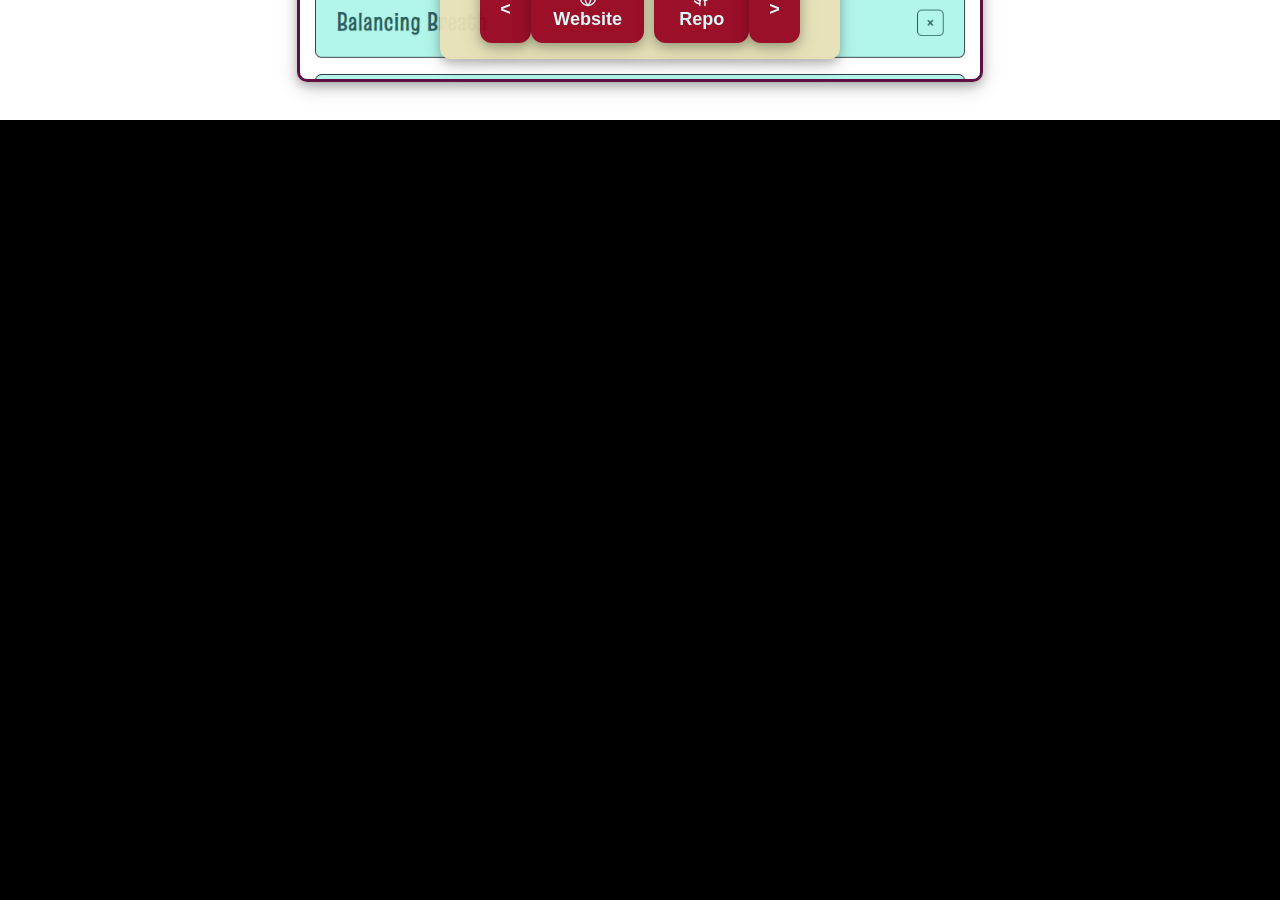
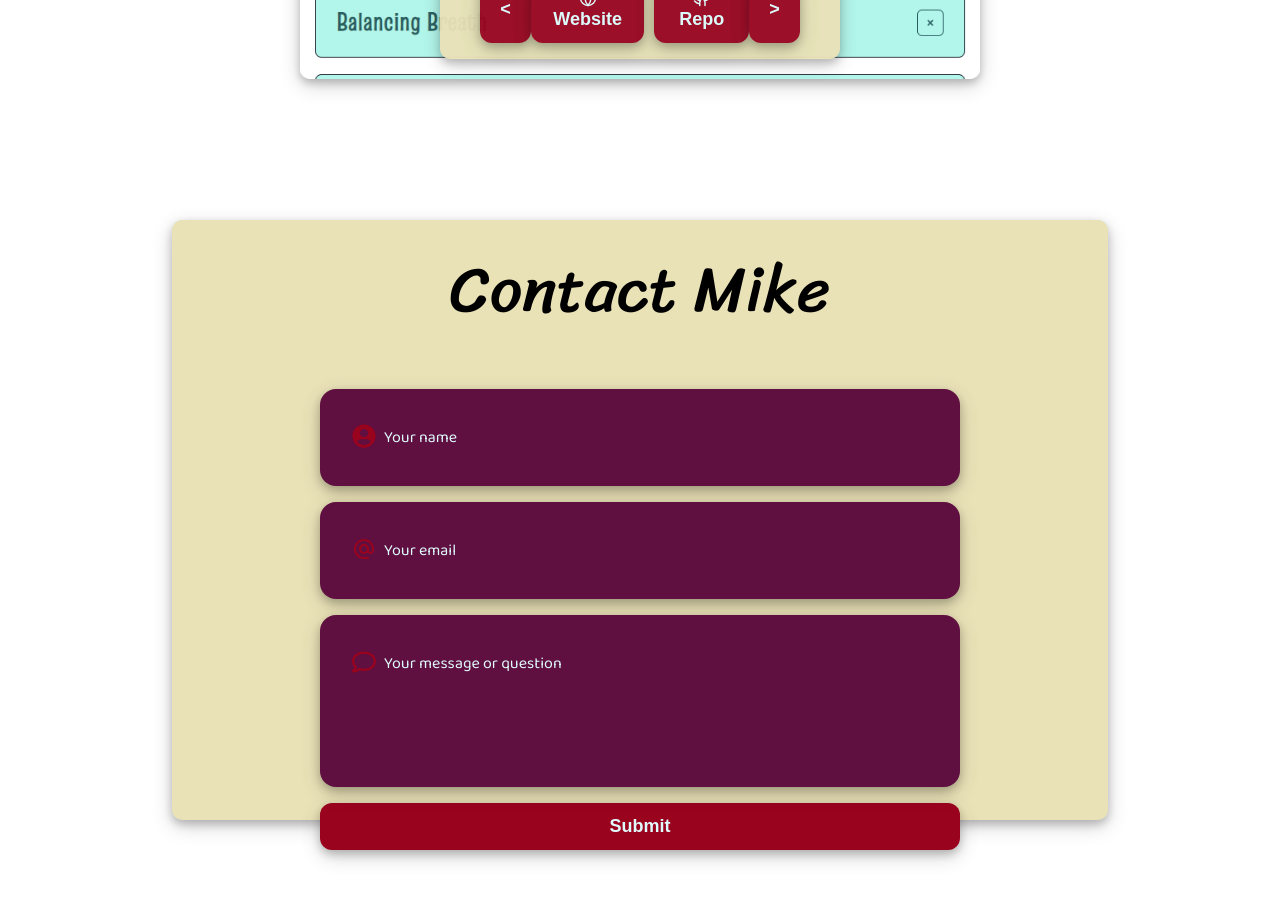
Before and after one commit to mimi5930/mike-miller-dev-port, a React (Create React App) app: page /portfolio in a window 1280 px wide. Shown: the part 1480-2380 px from the top of the page. Before the commit the page ends 1600 px from the top, so only its background shows below. Built offline with nearby package versions, Linux system fonts and the light colour scheme.

Commit message:
added a contact form with styling

```diff
--- a/src/App.js
+++ b/src/App.js
@@ -11,6 +11,7 @@ import Portfolio from './pages/Portfolio';
 
 import { Box } from '@chakra-ui/react';
 import About from './pages/About';
+import Contact from './pages/Contact';
 
 function App() {
   return (
@@ -19,6 +20,7 @@ function App() {
         <Navbar></Navbar>
         <About></About>
         <Portfolio></Portfolio>
+        <Contact></Contact>
       </div>
       {/* <Box
         position="absolute"
--- a/src/components/Navbar.jsx
+++ b/src/components/Navbar.jsx
@@ -1,7 +1,6 @@
 import { useEffect, useState } from 'react';
 import './styles/navbar.css';
 
-// TODO: Navigation Links Scroll to different sections
 // TODO: Fix navbar appearing when page reloads
 
 export default function Navbar() {
@@ -12,6 +11,7 @@ export default function Navbar() {
   const [scroll, setScroll] = useState(window.scrollY ? true : false);
 
   useEffect(() => {
+    if (window.scrollY) onScroll();
     window.addEventListener('scroll', onScroll);
     return () => {
       window.removeEventListener('scroll', onScroll);
@@ -31,7 +31,9 @@ export default function Navbar() {
           <a href="#projects">Projects</a>
         </li>
         <li>Resume</li>
-        <li>Contact</li>
+        <li>
+          <a href="#contact">Contact</a>
+        </li>
       </ul>
     </section>
   );
--- /dev/null
+++ b/src/pages/Contact.jsx
@@ -0,0 +1,35 @@
+import './style/contact.css';
+import { FaUserCircle, FaRegComment } from 'react-icons/fa';
+import { MdAlternateEmail } from 'react-icons/md';
+
+export default function Contact() {
+  return (
+    <div className="contact-container" id="contact">
+      <form className="contact-form">
+        <h1 className="contact-page-title">Contact Mike</h1>
+        <div className="form-input-container">
+          <label htmlFor="name">Name</label>
+          <input type="text" name="name" placeholder="Your name" />
+          <FaUserCircle className="form-input-icon" />
+        </div>
+        <div className="form-input-container">
+          <label htmlFor="email">Email</label>
+          <input type="email" name="email" placeholder="Your email" />
+          <MdAlternateEmail className="form-input-icon" />
+        </div>
+        <div className="form-input-container">
+          <label htmlFor="message">Message or Question</label>
+          <textarea
+            name="message"
+            rows="4"
+            placeholder="Your message or question"
+          />
+          <FaRegComment className="form-input-icon" />
+        </div>
+        <button type="submit" className="form-submit-button">
+          Submit
+        </button>
+      </form>
+    </div>
+  );
+}
--- a/src/pages/Portfolio.jsx
+++ b/src/pages/Portfolio.jsx
@@ -98,7 +98,7 @@ const projects = [
     ],
     description:
       "Brenda Jacobson's website to provide parents with recourses for children.",
-    url: 'https://mimi5930.github.io/kids-visits/',
+    url: 'https://kidsvisits.com',
     gitHub: 'https://github.com/mimi5930/kids-visits'
   }
 ];
--- /dev/null
+++ b/src/pages/style/contact.css
@@ -0,0 +1,99 @@
+.contact-container {
+  height: 100vh;
+  display: flex;
+  flex-direction: column;
+  justify-content: center;
+  align-items: center;
+  overflow-x: hidden;
+}
+
+.contact-page-title {
+  font-size: 4em;
+}
+
+.contact-form {
+  height: 70vh;
+  width: 70vw;
+  background-color: var(--box-color);
+  border-radius: 10px;
+  padding: 20px;
+  box-shadow: 0 4px 8px 0 #00000033, 0 6px 20px 0 #00000030;
+  display: flex;
+  flex-direction: column;
+  justify-content: center;
+  align-items: center;
+  animation: initial-enter 0.4s ease-in;
+}
+
+.form-input-container {
+  background-color: var(--header-bg-color);
+  box-shadow: 0 4px 8px 0 #00000033, 0 6px 20px 0 #00000030;
+  padding: 20px;
+  width: 600px;
+  margin-bottom: 1em;
+  border-radius: 1em;
+  position: relative;
+  display: flex;
+  justify-content: flex-end;
+}
+
+.form-input-container label {
+  display: block;
+  width: 0;
+  visibility: hidden;
+}
+
+.form-input-container input,
+.form-input-container textarea {
+  font-family: var(--text-font);
+  color: var(--text-color);
+  width: 90%;
+  padding: 16px;
+  border: none;
+  background-color: inherit;
+  font-size: 16px;
+  resize: none;
+}
+
+.form-input-container input::placeholder,
+.form-input-container textarea::placeholder {
+  color: var(--text-color);
+  transition: opacity 0.2s ease-in;
+}
+
+.form-input-container input:focus,
+.form-input-container textarea:focus {
+  outline: none;
+}
+
+.form-input-container input:focus::placeholder,
+.form-input-container textarea:focus::placeholder {
+  opacity: 0;
+}
+
+.form-input-icon {
+  color: var(--button-color);
+  font-size: 1.5em;
+  position: absolute;
+  top: 35px;
+  left: 32px;
+  transition: top 0.2s ease-in;
+}
+
+.form-input-container input:focus + .form-input-icon,
+.form-input-container textarea:focus + .form-input-icon {
+  top: 33px;
+}
+
+.form-submit-button {
+  width: 640px;
+}
+
+/* autofill settings */
+input:-webkit-autofill,
+input:-webkit-autofill:hover,
+input:-webkit-autofill:focus,
+input:-webkit-autofill:active {
+  -webkit-box-shadow: 0 0 0 30px var(--header-bg-color) inset !important;
+  -webkit-text-fill-color: var(--text-color) !important;
+}
--- a/src/pages/style/portfolio.css
+++ b/src/pages/style/portfolio.css
@@ -14,7 +14,6 @@
 .project-card {
   height: 60vh;
   width: 50vw;
-  border: 3px solid var(--header-bg-color);
   border-radius: 10px;
   padding: 20px;
   box-shadow: 0 4px 8px 0 #00000033, 0 6px 20px 0 #00000030;
@@ -23,7 +22,6 @@
   flex-direction: column;
   justify-content: flex-end;
   align-items: center;
-  background-image: url('https://dummyimage.com/300');
   background-position-x: center;
   background-position-y: top;
   background-repeat: no-repeat;
@@ -51,7 +49,7 @@
 @keyframes move-left {
   0% {
     transform: translateX(0);
-    filter: blur(10px) grayscale(100%);
+    filter: blur(20px) grayscale(100%);
   }
   100% {
     transform: translateX(-1500px);
@@ -62,7 +60,7 @@
 @keyframes enter-right {
   0% {
     transform: translateX(1500px);
-    filter: blur(10px);
+    filter: blur(20px);
   }
   100% {
     transform: translateX(0);
```
